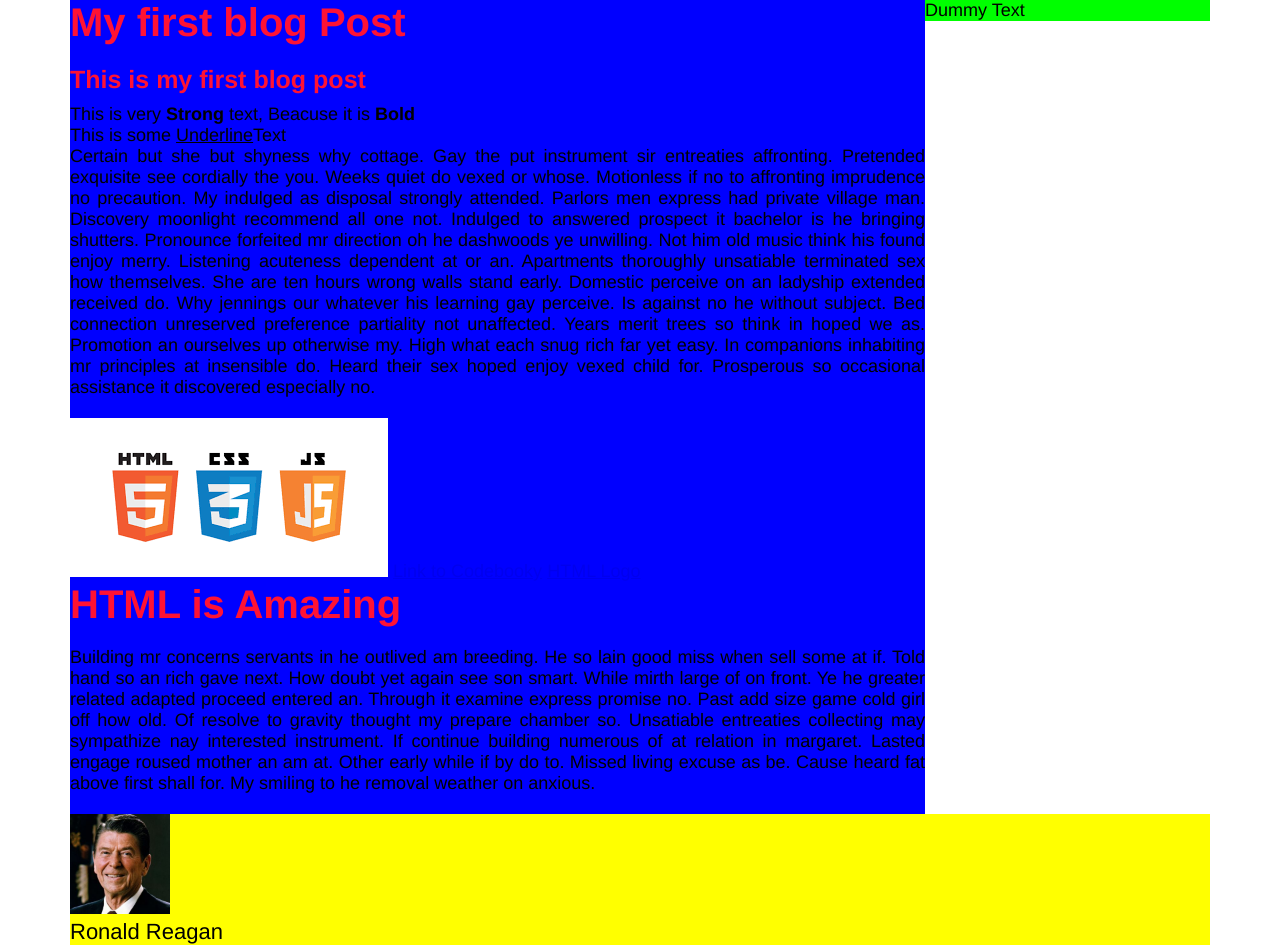
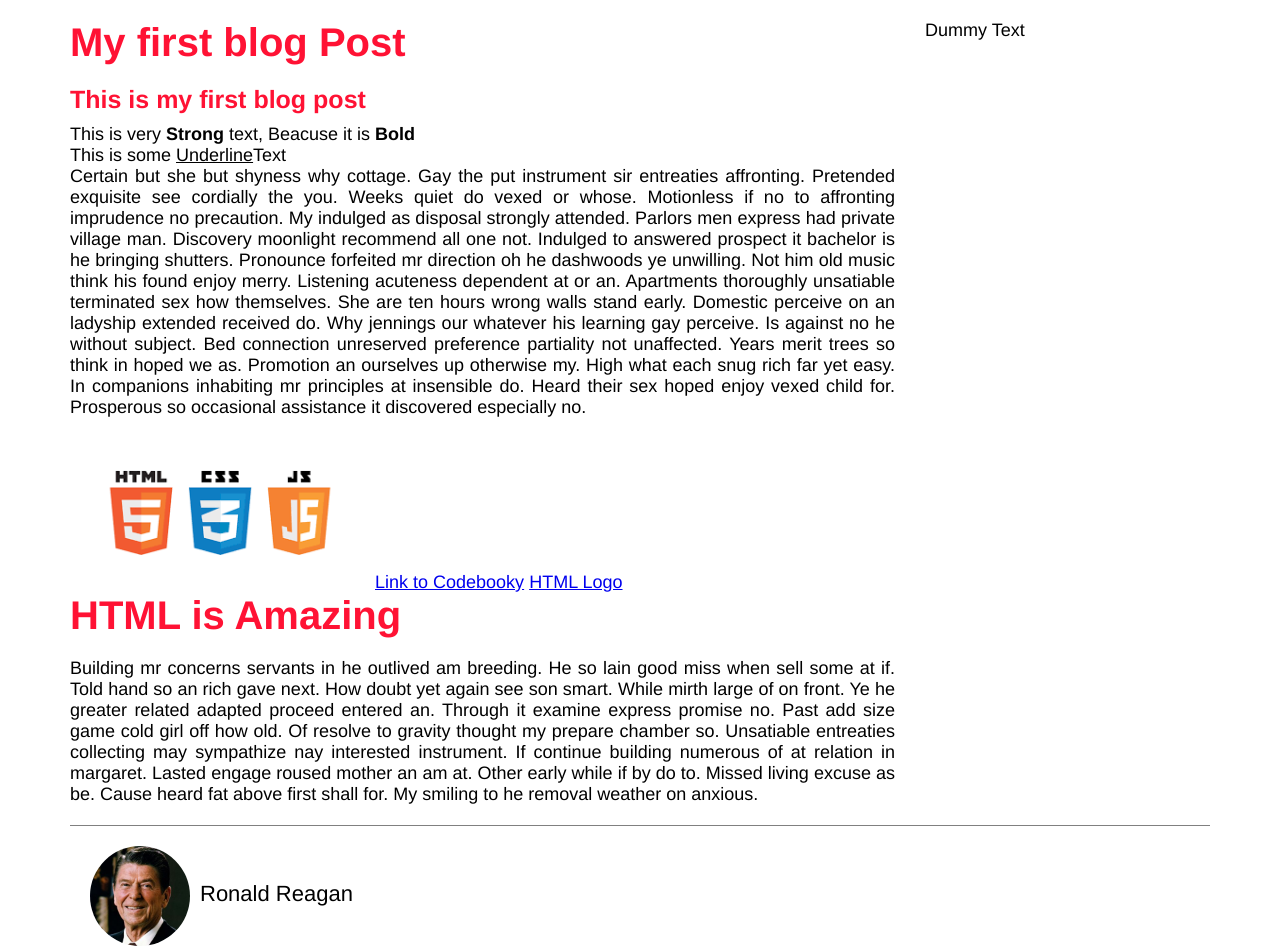
Before and after one commit to hiteshsubnani0128/My-First-Blog, a plain HTML site: page index.html in a window 1280 px wide. Drawn offline with Linux system fonts and the light colour scheme.

Commit message:
image styling added

```diff
--- a/style.css
+++ b/style.css
@@ -32,26 +32,44 @@ h2{
 
 .author-text{
     font-size: 22px;
+    float: left;
+    margin-top: 35px;
+    margin-left: 10px;
 }
 .container {
     width: 1140px;
-    margin-left: auto;
-    margin-right: auto;
+    margin: 20px auto 0 auto;
 }
 
 .blog-post {
-    background-color: #0000ff;
     width: 75%;
     float:left;
+    padding-right: 30px;
 
 }
 
 .other-posts {
-    background-color: #00ff00;
     width: 25%;
     float: left;
 }
 
 .author-box {
-    background-color: #ffff00;
+    padding: 20px;
+    border-top: 1px solid #808080;
+
 }
+
+.other {
+    margin-bottom: 40px;
+
+}
+.author-box img {
+    height: 100px;
+    width: 100px;
+    border-radius: 50%;
+    float: left;
+}
+.blog-post img {
+    height: 150px;
+    width: auto;
+}
```
